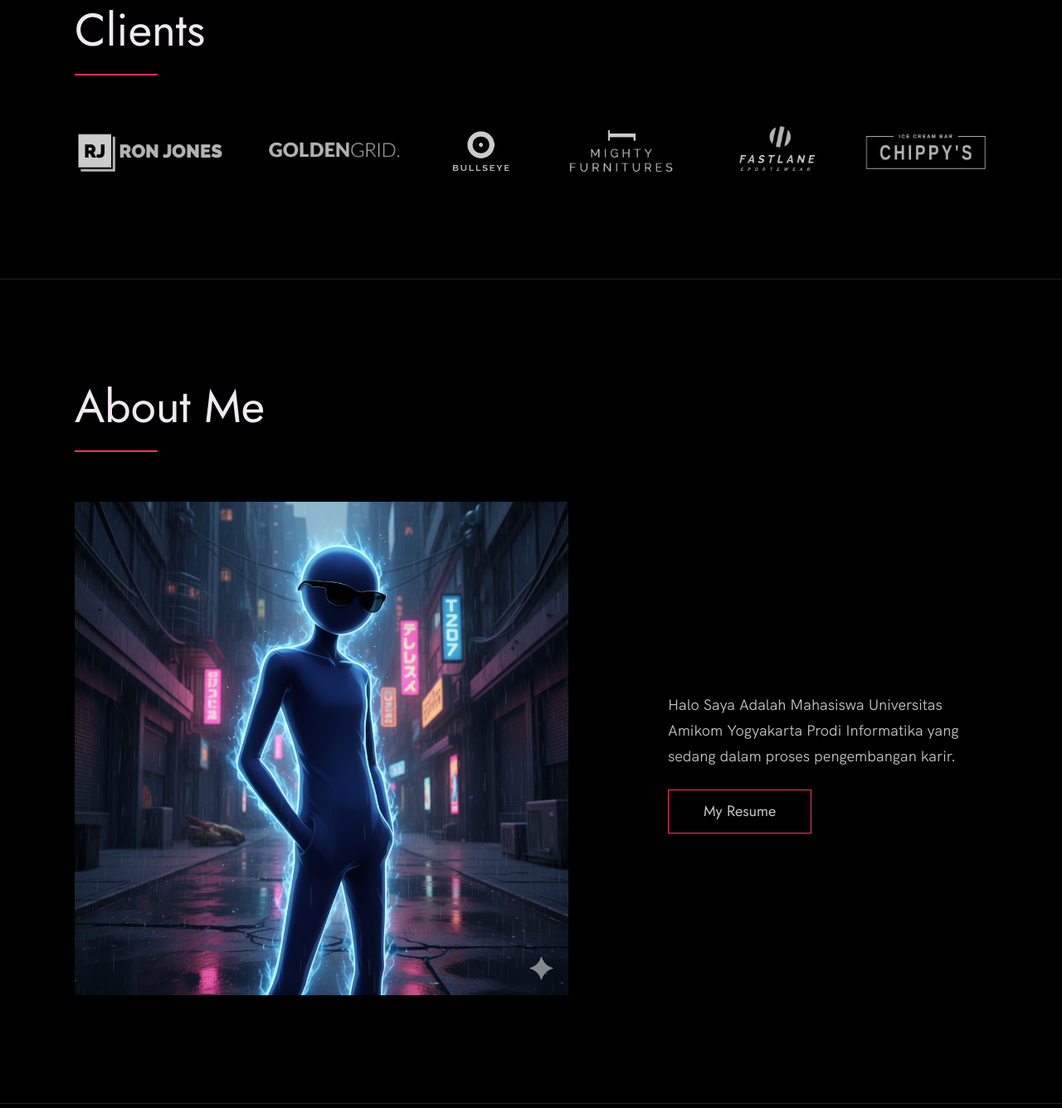
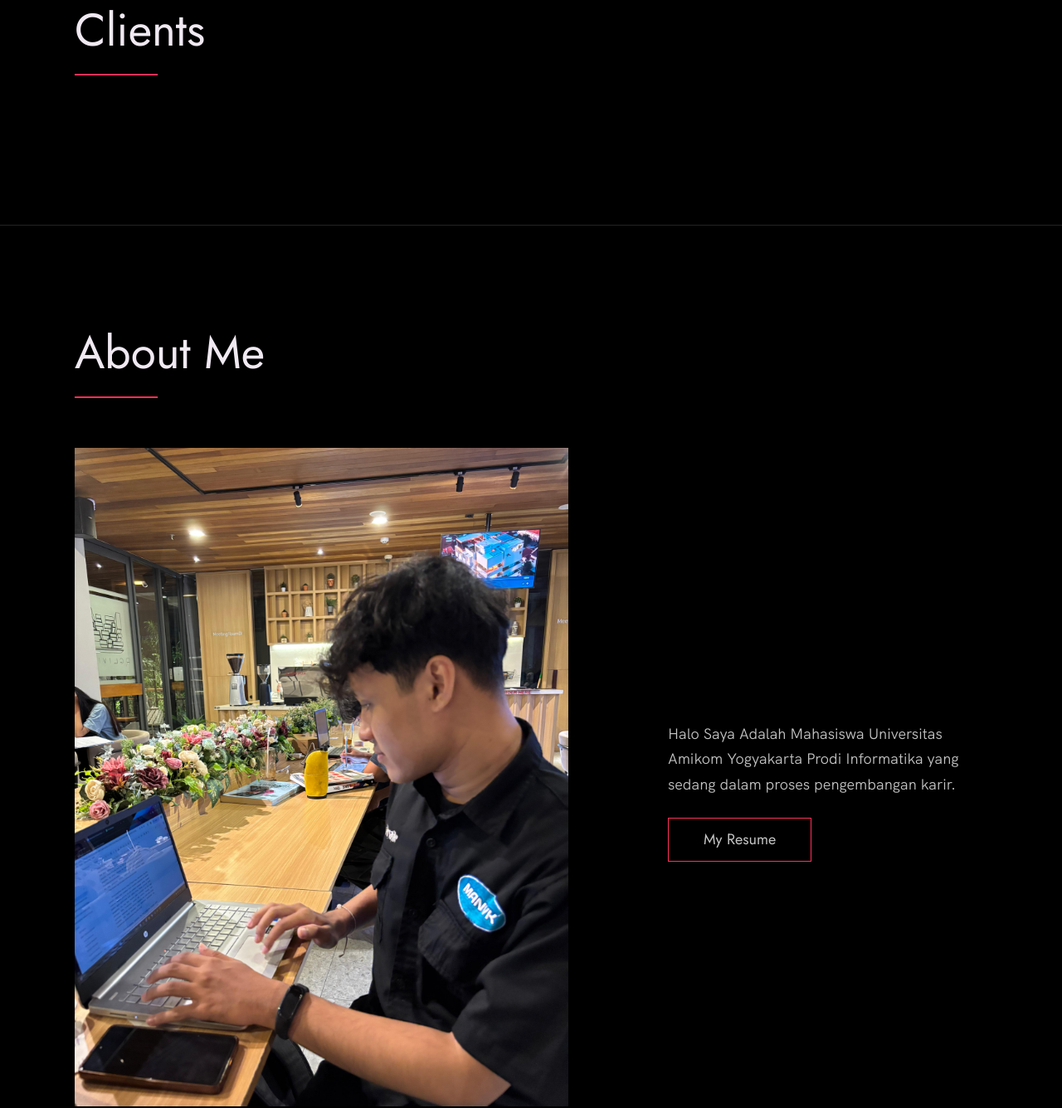
Before and after one commit to Ikhwan-ione/Ione-Portfolio, a plain HTML site: page index.html in a window 1280 px wide. Shown: the part 1656-2992 px from the top of the page at 83% size. Drawn offline with Linux system fonts and the light colour scheme.

Commit message:
My Portfolio

```diff
--- a/index.html
+++ b/index.html
@@ -114,12 +114,12 @@
         <h2>Clients</h2>
         <div class="client__logos">
           <!-- Add logos of the clients or companies you'have worked with. -->
-          <img src="./images/ronjones.png" class="client__logo" alt="Company 2" />
+          <!-- <img src="./images/ronjones.png" class="client__logo" alt="Company 2" />
           <img src="./images/goldengrid.png" class="client__logo" alt="Company 3" />
           <img src="./images/bullseye.png" class="client__logo" alt="Company 1" />
           <img src="./images/mighty-furnitures.png" class="client__logo" alt="Company 1" />
           <img src="./images/fastlane.png" class="client__logo" alt="Company 3" />
-          <img src="./images/chippy.png" class="client__logo" alt="Company 1" />
+          <img src="./images/chippy.png" class="client__logo" alt="Company 1" /> -->
         </div>
       </div>
     </section>
@@ -142,7 +142,7 @@
 
           <div class="about__photo-container">
             <!-- Add a nice photo of yourself -->
-            <img class="about__photo" src="./images/The Azure Shadow.png" alt="" />
+            <img class="about__photo" src="./images/ionexe.jpeg" alt="" />
           </div>
         </div>
       </div>
```
Also changed, not shown: images/ionexe.jpeg (added).
